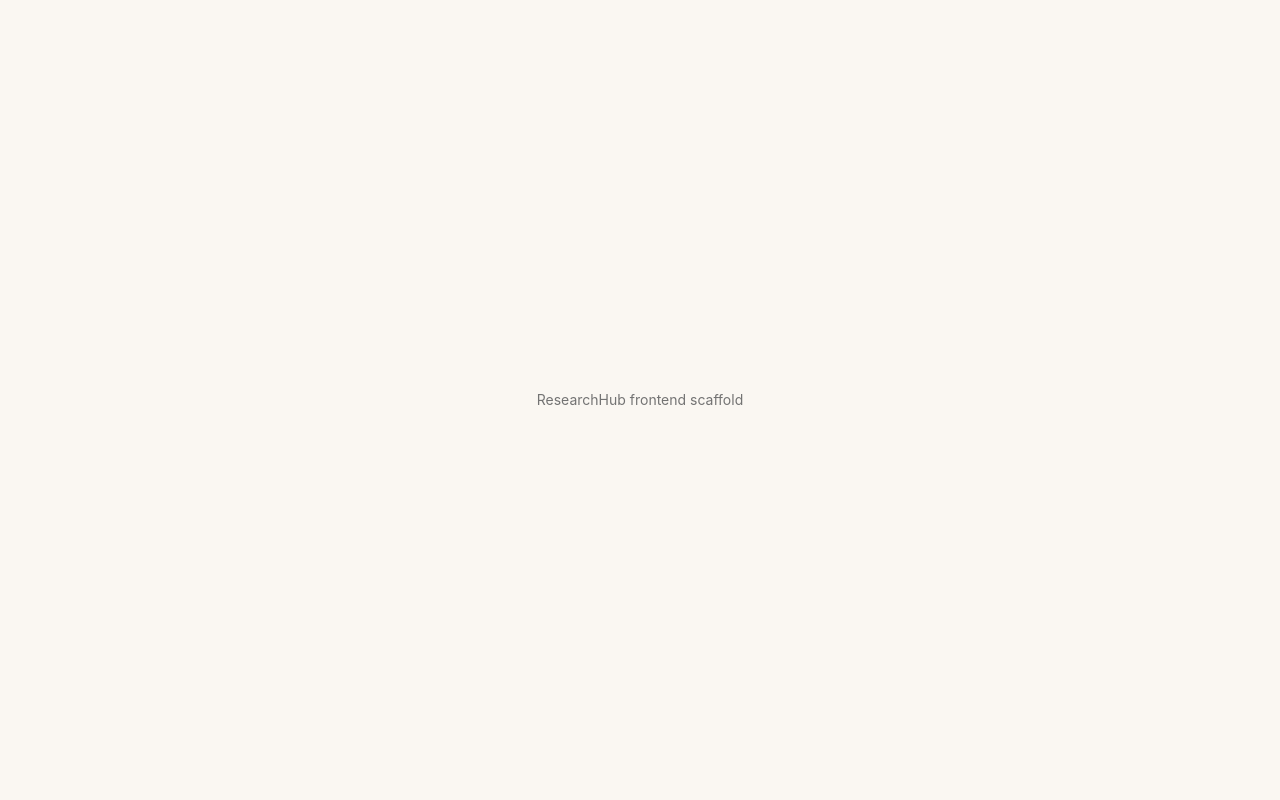
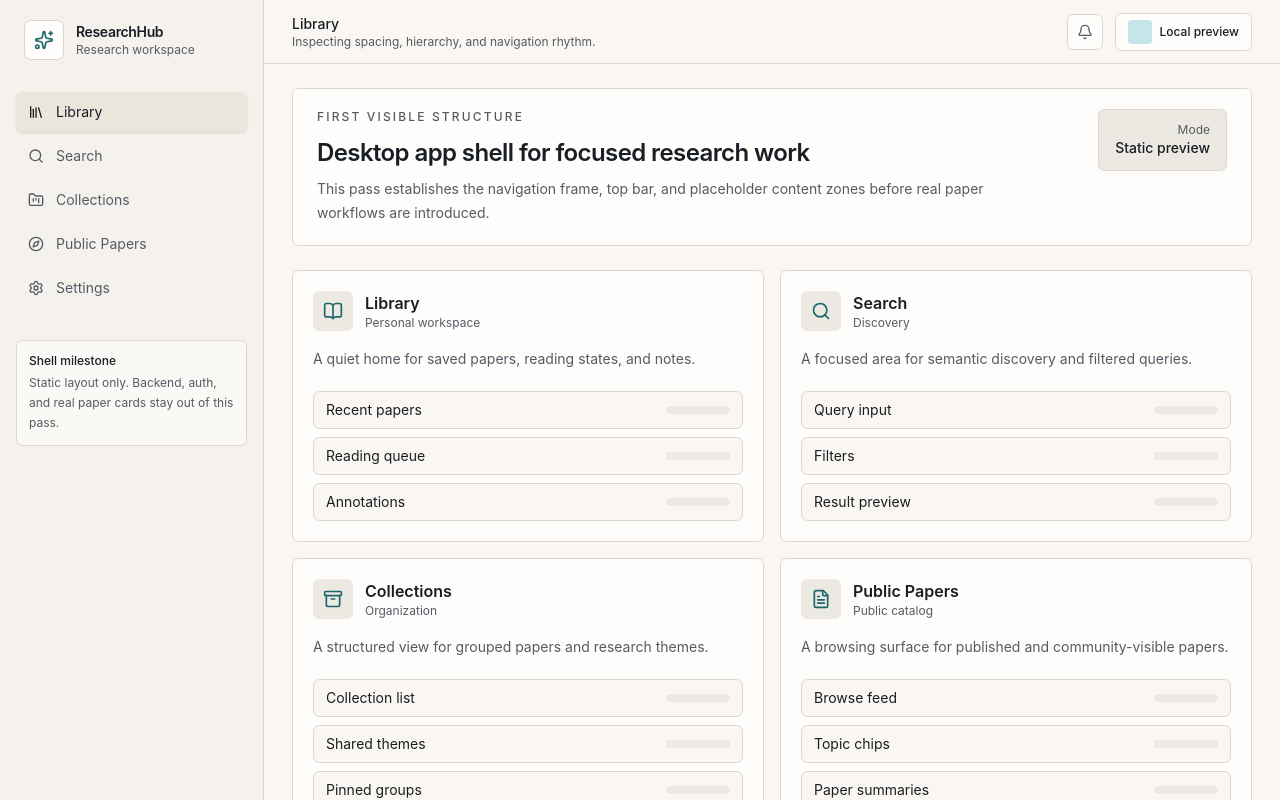
Before and after one commit to modimodi4189/researchhub-api, a Next.js app in the folder frontend/: page / in a window 1280 px wide. Shown: the top 800 px of the page. Built offline with nearby package versions, Linux system fonts and the light colour scheme.

Commit message:
feat(frontend): add initial desktop app shell

```diff
--- a/frontend/app/page.tsx
+++ b/frontend/app/page.tsx
@@ -1,7 +1,195 @@
+import {
+  Archive,
+  Bell,
+  BookOpen,
+  Compass,
+  FileText,
+  FolderKanban,
+  Library,
+  Search,
+  Settings,
+  Sparkles,
+} from "lucide-react";
+
+const navigation = [
+  { name: "Library", icon: Library, active: true },
+  { name: "Search", icon: Search },
+  { name: "Collections", icon: FolderKanban },
+  { name: "Public Papers", icon: Compass },
+  { name: "Settings", icon: Settings },
+];
+
+const sections = [
+  {
+    title: "Library",
+    description: "A quiet home for saved papers, reading states, and notes.",
+    icon: BookOpen,
+    meta: "Personal workspace",
+    items: ["Recent papers", "Reading queue", "Annotations"],
+  },
+  {
+    title: "Search",
+    description: "A focused area for semantic discovery and filtered queries.",
+    icon: Search,
+    meta: "Discovery",
+    items: ["Query input", "Filters", "Result preview"],
+  },
+  {
+    title: "Collections",
+    description: "A structured view for grouped papers and research themes.",
+    icon: Archive,
+    meta: "Organization",
+    items: ["Collection list", "Shared themes", "Pinned groups"],
+  },
+  {
+    title: "Public Papers",
+    description: "A browsing surface for published and community-visible papers.",
+    icon: FileText,
+    meta: "Public catalog",
+    items: ["Browse feed", "Topic chips", "Paper summaries"],
+  },
+  {
+    title: "Settings",
+    description: "A simple preferences area for workspace and account controls later.",
+    icon: Settings,
+    meta: "Preferences",
+    items: ["Profile shell", "Display options", "Import defaults"],
+  },
+];
+
 export default function Home() {
   return (
-    <main className="flex min-h-screen items-center justify-center p-8">
-      <p className="text-sm text-neutral-500">ResearchHub frontend scaffold</p>
+    <main className="min-h-screen bg-canvas text-ink">
+      <div className="grid min-h-screen grid-cols-[264px_1fr]">
+        <aside className="border-r border-border bg-sidebar px-4 py-5">
+          <div className="mb-8 flex items-center gap-3 px-2">
+            <div className="flex size-10 items-center justify-center rounded-md border border-border bg-surface text-primary">
+              <Sparkles className="size-5" aria-hidden="true" />
+            </div>
+            <div>
+              <p className="text-sm font-semibold tracking-tight">ResearchHub</p>
+              <p className="text-xs text-muted-foreground">Research workspace</p>
+            </div>
+          </div>
+
+          <nav aria-label="Primary navigation" className="space-y-1">
+            {navigation.map((item) => (
+              <a
+                key={item.name}
+                href={`#${item.name.toLowerCase().replaceAll(" ", "-")}`}
+                className={`flex items-center gap-3 rounded-md px-3 py-2.5 text-sm transition ${
+                  item.active
+                    ? "bg-sidebar-accent text-sidebar-accent-foreground shadow-sm"
+                    : "text-muted-foreground hover:bg-sidebar-accent/70 hover:text-foreground"
+                }`}
+              >
+                <item.icon className="size-4" aria-hidden="true" />
+                <span>{item.name}</span>
+              </a>
+            ))}
+          </nav>
+
+          <div className="mt-8 rounded-md border border-border bg-surface/70 p-3">
+            <p className="text-xs font-medium text-foreground">Shell milestone</p>
+            <p className="mt-1 text-xs leading-5 text-muted-foreground">
+              Static layout only. Backend, auth, and real paper cards stay out
+              of this pass.
+            </p>
+          </div>
+        </aside>
+
+        <section className="flex min-w-0 flex-col">
+          <header className="flex h-16 items-center justify-between border-b border-border bg-background/80 px-7">
+            <div>
+              <p className="text-sm font-medium">Library</p>
+              <p className="text-xs text-muted-foreground">
+                Inspecting spacing, hierarchy, and navigation rhythm.
+              </p>
+            </div>
+            <div className="flex items-center gap-3">
+              <button
+                type="button"
+                className="flex size-9 items-center justify-center rounded-md border border-border bg-surface text-muted-foreground hover:text-foreground"
+                aria-label="Notifications"
+              >
+                <Bell className="size-4" aria-hidden="true" />
+              </button>
+              <div className="flex items-center gap-2 rounded-md border border-border bg-surface px-3 py-1.5">
+                <div className="size-6 rounded bg-primary-subtle" />
+                <span className="text-xs font-medium">Local preview</span>
+              </div>
+            </div>
+          </header>
+
+          <div className="flex-1 overflow-auto px-7 py-6">
+            <div className="mx-auto max-w-6xl">
+              <section className="mb-6 rounded-md border border-border bg-surface px-6 py-5">
+                <div className="flex items-start justify-between gap-6">
+                  <div>
+                    <p className="text-xs font-medium uppercase tracking-[0.18em] text-muted-foreground">
+                      First visible structure
+                    </p>
+                    <h1 className="mt-3 text-2xl font-semibold tracking-tight">
+                      Desktop app shell for focused research work
+                    </h1>
+                    <p className="mt-2 max-w-2xl text-sm leading-6 text-muted-foreground">
+                      This pass establishes the navigation frame, top bar, and
+                      placeholder content zones before real paper workflows are
+                      introduced.
+                    </p>
+                  </div>
+                  <div className="hidden rounded-md border border-border bg-muted px-4 py-3 text-right md:block">
+                    <p className="text-xs text-muted-foreground">Mode</p>
+                    <p className="text-sm font-medium">Static preview</p>
+                  </div>
+                </div>
+              </section>
+
+              <div className="grid grid-cols-2 gap-4">
+                {sections.map((section) => (
+                  <section
+                    key={section.title}
+                    id={section.title.toLowerCase().replaceAll(" ", "-")}
+                    className="min-h-56 rounded-md border border-border bg-card p-5"
+                  >
+                    <div className="flex items-start justify-between gap-4">
+                      <div className="flex items-center gap-3">
+                        <div className="flex size-10 items-center justify-center rounded-md bg-muted text-primary">
+                          <section.icon className="size-5" aria-hidden="true" />
+                        </div>
+                        <div>
+                          <h2 className="text-base font-semibold">
+                            {section.title}
+                          </h2>
+                          <p className="text-xs text-muted-foreground">
+                            {section.meta}
+                          </p>
+                        </div>
+                      </div>
+                    </div>
+
+                    <p className="mt-4 text-sm leading-6 text-muted-foreground">
+                      {section.description}
+                    </p>
+
+                    <div className="mt-5 space-y-2">
+                      {section.items.map((item) => (
+                        <div
+                          key={item}
+                          className="flex items-center justify-between rounded-md border border-border bg-background px-3 py-2"
+                        >
+                          <span className="text-sm">{item}</span>
+                          <span className="h-2 w-16 rounded-full bg-muted" />
+                        </div>
+                      ))}
+                    </div>
+                  </section>
+                ))}
+              </div>
+            </div>
+          </div>
+        </section>
+      </div>
     </main>
   );
 }
```
